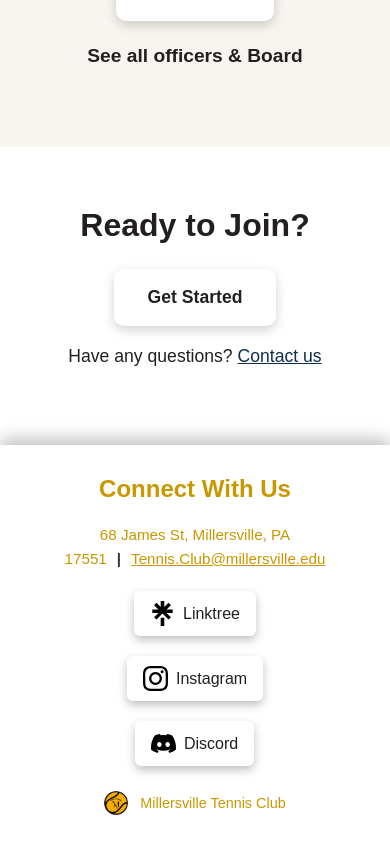
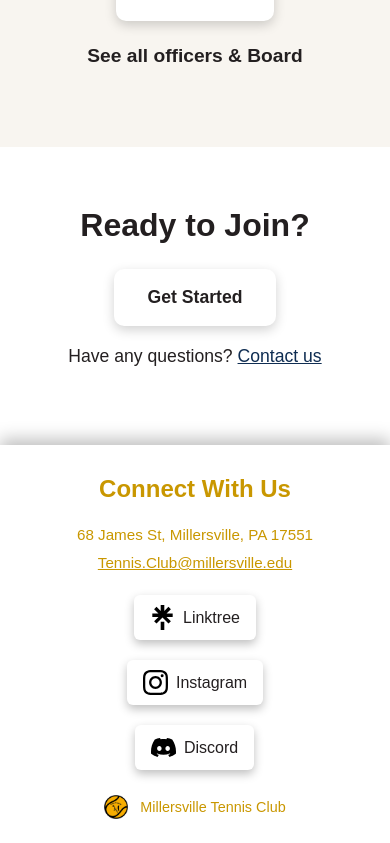
Before and after one commit to antonioc-26/Millersville-Tennis-Club, a React (Vite) app: page / in a window 390 px wide. Shown: the part 6717-7560 px from the top of the page. Built offline with nearby package versions, Linux system fonts and the light colour scheme.

Commit message:
feature/stack footer contact info on mobile while preserving desktop layout

```diff
--- a/src/components/Footer.jsx
+++ b/src/components/Footer.jsx
@@ -49,15 +49,26 @@
         <h2 className="footer-title">Connect With Us</h2>
 
         {/* Section: Contact information pulled from centralized config */}
-        <p className="footer-contact-text">
-          {SITE_CONFIG.address}
-          <span className="divider">|</span>
+        <div className="footer-contact-text">
+          {/* Desktop version */}
+          <p className="footer-contact-desktop">
+            {SITE_CONFIG.address}
+            <span className="divider">|</span>
+            <a href={`mailto:${SITE_CONFIG.email}`} className="footer-email">
+              {SITE_CONFIG.email}
+            </a>
+          </p>
 
-          {/* Clickable email link using mailto */}
-          <a href={`mailto:${SITE_CONFIG.email}`} className="footer-email">
-            {SITE_CONFIG.email}
-          </a>
-        </p>
+          {/* Mobile version */}
+          <div className="footer-contact-mobile">
+            <p>{SITE_CONFIG.address}</p>
+            <p>
+              <a href={`mailto:${SITE_CONFIG.email}`} className="footer-email">
+                {SITE_CONFIG.email}
+              </a>
+            </p>
+          </div>
+        </div>
 
         {/* Section: Social media links */}
         <div className="social-buttons">
--- a/src/index.css
+++ b/src/index.css
@@ -203,10 +203,14 @@
   transition: background-color 0.3s ease, color 0.3s ease;
 }
 
-.nav-links a:hover,
+.nav-links a:hover {
+  background-color: transparent;
+  color: var(--millersville-gold);
+}
+
 .nav-links a.active {
   background-color: transparent;
-  color: var(--millersville-gold);
+  /* color: var(--millersville-black); */
 }
 
 .header-bottom-info {
@@ -328,6 +332,15 @@
   color: var(--millersville-gold);
   text-decoration: underline;
   font-weight: 500;
+}
+
+/* Footer contact layout control */
+.footer-contact-desktop {
+  display: block;
+}
+
+.footer-contact-mobile {
+  display: none;
 }
 
 .footer-bottom {
@@ -488,6 +501,11 @@
   .mobile-email-line {
     display: block;
     text-align: center;
+  }
+
+  .nav-links a.active {
+    background-color: transparent;
+    color: var(--millersville-gold);
   }
 }
 
@@ -1200,6 +1218,19 @@
     line-height: 1.6;
   }
 
+  .footer-contact-desktop {
+    display: none;
+  }
+
+  .footer-contact-mobile {
+    display: block;
+    text-align: center;
+  }
+
+  .footer-contact-mobile p {
+    margin: 4px 0;
+  }
+
 }
 
 @media (max-width: 480px) {
```
